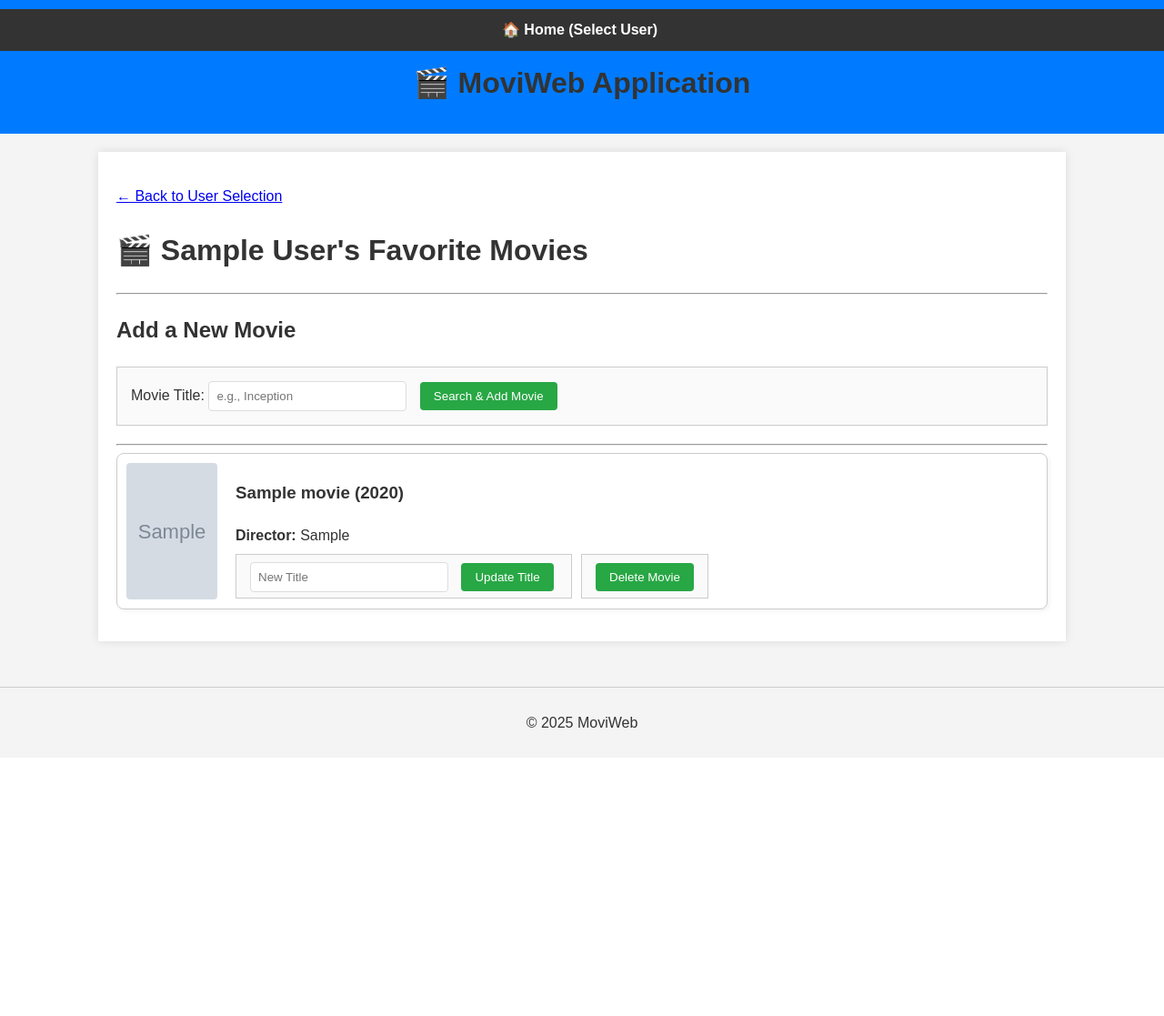
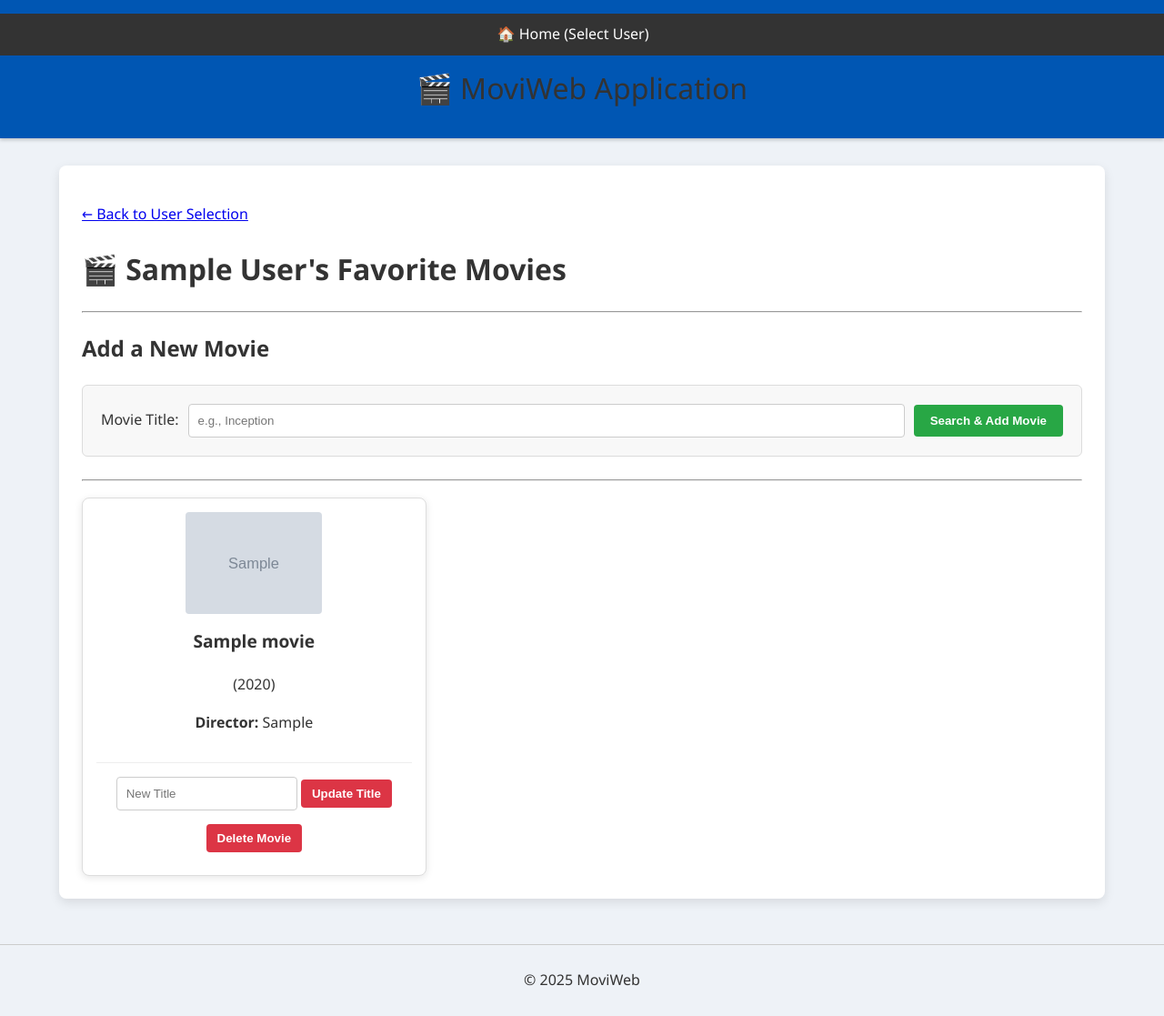
Before and after one commit to AzeemWorsdorfer/Movie-Web-App, a Flask app: page /users/1/movies in a window 1280 px wide. Shown: the whole page at 91% size. Before the commit the page ends 800 px from the top, so only its background shows below. Run offline with Flask 3, Linux system fonts and the light colour scheme; tables that the repository leaves empty hold one stand-in row (values such as "Sample post"); grey boxes marked "Sample" are stand-in pictures.

Commit message:
Enhanced styling using Flexbox grid for movie cards and improved banner look

```diff
--- a/static/styles.css
+++ b/static/styles.css
@@ -1,65 +1,86 @@
 /* Basic Reset and Typography */
 body {
-    font-family: Arial, sans-serif;
+    font-family: 'Segoe UI', Tahoma, Geneva, Verdana, sans-serif;
     line-height: 1.6;
     margin: 0;
     padding: 0;
-    background-color: #f4f4f4;
+    background-color: #eef2f7; /* Lighter, subtle background */
     color: #333;
 }
 
 /* Container for main content */
 main.container {
-    width: 80%;
-    margin: 20px auto;
-    padding: 20px;
+    width: 90%;
+    max-width: 1100px; /* Limit max width for large screens */
+    margin: 30px auto;
+    padding: 25px;
     background: #fff;
-    box-shadow: 0 0 10px rgba(0, 0, 0, 0.1);
+    border-radius: 8px;
+    box-shadow: 0 4px 12px rgba(0, 0, 0, 0.1);
 }
 
-/* Header and Navigation */
+/* Header and Navigation (Banner Style) */
 header {
-    background-color: #007bff;
+    background-color: #0056b3; /* Deep blue banner */
     color: white;
-    padding: 10px 0;
+    padding: 15px 0;
     text-align: center;
+    box-shadow: 0 2px 4px rgba(0, 0, 0, 0.2);
 }
 
 header h1 {
-    margin: 0 0 10px 0;
+    margin: 0 0 5px 0;
     padding: 0 20px;
+    font-size: 2em;
+    font-weight: 300;
+}
+
+/* Navigation Links (Home Button in Banner) */
+nav {
+    background-color: #003d80; /* Slightly darker strip for nav */
+    padding: 8px 0;
 }
 
 nav a {
     color: white;
     text-decoration: none;
-    margin: 0 15px;
-    font-weight: bold;
+    padding: 5px 15px;
+    border-radius: 4px;
+    transition: background-color 0.3s;
 }
 
-/* Forms */
+nav a:hover {
+    background-color: #007bff;
+}
+
+/* Forms (Create User, Add Movie) */
 form {
-    margin-bottom: 20px;
-    padding: 15px;
-    border: 1px solid #ccc;
-    background-color: #fafafa;
+    margin-bottom: 25px;
+    padding: 20px;
+    border: 1px solid #dcdcdc;
+    background-color: #f8f8f8;
+    border-radius: 6px;
+    display: flex; /* Use flex for clean inline form elements */
+    gap: 10px;
+    align-items: center;
 }
 
 input[type="text"] {
-    padding: 8px;
-    margin-right: 10px;
-    border: 1px solid #ddd;
+    padding: 10px;
+    border: 1px solid #ccc;
     border-radius: 4px;
-    width: 200px;
+    flex-grow: 1; /* Input takes up available space */
 }
 
 button {
-    padding: 8px 15px;
+    padding: 10px 18px;
     background-color: #28a745;
     color: white;
     border: none;
     border-radius: 4px;
     cursor: pointer;
+    font-weight: bold;
+    transition: background-color 0.3s;
 }
 
 button:hover {
@@ -73,34 +94,91 @@ ul {
 }
 
 ul li {
-    background: #e9ecef;
-    margin-bottom: 8px;
-    padding: 10px;
-    border-radius: 4px;
+    background: #e6f0ff; /* Light blue background for users */
+    margin-bottom: 10px;
+    padding: 12px;
+    border-radius: 6px;
+    box-shadow: 0 1px 3px rgba(0, 0, 0, 0.05);
 }
 
 ul li a {
     text-decoration: none;
-    color: #007bff;
+    color: #0056b3;
     font-weight: bold;
+    font-size: 1.1em;
 }
 
-/* Movie Card Layout (User Movies Page) */
-div[style*="display: flex"] { /* Targeting the inline style we used in the template */
-    border: 1px solid #ddd;
-    padding: 15px;
-    margin-bottom: 20px;
-    background-color: white;
-    border-radius: 8px;
-    align-items: flex-start !important; /* Override inline style for better alignment */
-    gap: 20px;
-    box-shadow: 2px 2px 5px rgba(0, 0, 0, 0.05);
+/* --- Movie List Layout (The key improvement) --- */
+
+.movie-list-grid {
+    display: flex;
+    flex-wrap: wrap; /* Allows movies to wrap to the next line */
+    gap: 20px; /* Space between movie cards */
+    padding-top: 10px;
 }
 
-img {
+/* Movie Card Style */
+.movie-card {
+    background-color: white;
+    border: 1px solid #ddd;
+    border-radius: 8px;
+    box-shadow: 0 2px 8px rgba(0, 0, 0, 0.1);
+    padding: 15px;
+    width: calc(33.333% - 20px); /* 3 cards per row on wider screens (adjusting for gap) */
+    display: flex;
+    flex-direction: column; /* Stacks poster and details vertically */
+    align-items: center;
+    transition: transform 0.2s;
+}
+
+.movie-card:hover {
+    transform: translateY(-5px); /* Subtle lift effect on hover */
+}
+
+.movie-poster {
+    width: 100%;
+    max-width: 150px;
+    height: auto;
     border-radius: 4px;
-    /* Maintain dimensions used in template */
-    width: 100px;
-    height: 150px;
+    margin-bottom: 15px;
     object-fit: cover;
 }
+
+.movie-details {
+    text-align: center;
+    width: 100%;
+}
+
+.movie-details h3 {
+    margin-top: 0;
+    font-size: 1.2em;
+    color: #333;
+}
+
+/* Action Forms within the card (Update/Delete) */
+.movie-actions {
+    margin-top: 15px;
+    border-top: 1px solid #eee;
+    padding-top: 10px;
+    width: 100%;
+    text-align: center;
+}
+
+.movie-actions form {
+    display: block;
+    padding: 5px 0;
+    margin-bottom: 5px;
+    border: none;
+    background: none;
+    gap: 5px;
+}
+
+/* Specific button style for delete */
+.movie-actions button {
+    background-color: #dc3545; /* Red for delete button */
+    padding: 8px 12px;
+}
+
+.movie-actions button:hover {
+    background-color: #c82333;
+}
--- a/templates/user_movies.html
+++ b/templates/user_movies.html
@@ -14,22 +14,25 @@
         <button type="submit">Search & Add Movie</button>
     </form>
     <hr>
+{% if movies %}
+    <div class="movie-list-grid">
+        {% for movie in movies %}
+        <div class="movie-card">
+            <img src="{{ movie.poster_url }}" alt="{{ movie.name }} Poster" class="movie-poster">
 
-    {% if movies %}
-    <div>
-        {% for movie in movies %}
-        <div style="border: 1px solid #ccc; padding: 10px; margin-bottom: 15px; display: flex; align-items: center; gap: 20px;">
-            <img src="{{ movie.poster_url }}" alt="{{ movie.name }} Poster" style="width: 100px; height: 150px; object-fit: cover;">
-            <div>
-                <h3>{{ movie.name }} ({{ movie.year }})</h3>
+            <div class="movie-details">
+                <h3>{{ movie.name }}</h3>
+                <p>({{ movie.year }})</p>
                 <p><strong>Director:</strong> {{ movie.director }}</p>
+            </div>
 
-                <form method="POST" action="{{ url_for('update_movie', user_id=user.id, movie_id=movie.id) }}" style="display: inline;">
+            <div class="movie-actions">
+                <form method="POST" action="{{ url_for('update_movie', user_id=user.id, movie_id=movie.id) }}">
                     <input type="text" name="new_title" required placeholder="New Title">
                     <button type="submit">Update Title</button>
                 </form>
 
-                <form method="POST" action="{{ url_for('delete_movie', user_id=user.id, movie_id=movie.id) }}" style="display: inline; margin-left: 10px;">
+                <form method="POST" action="{{ url_for('delete_movie', user_id=user.id, movie_id=movie.id) }}">
                     <button type="submit">Delete Movie</button>
                 </form>
             </div>
```
